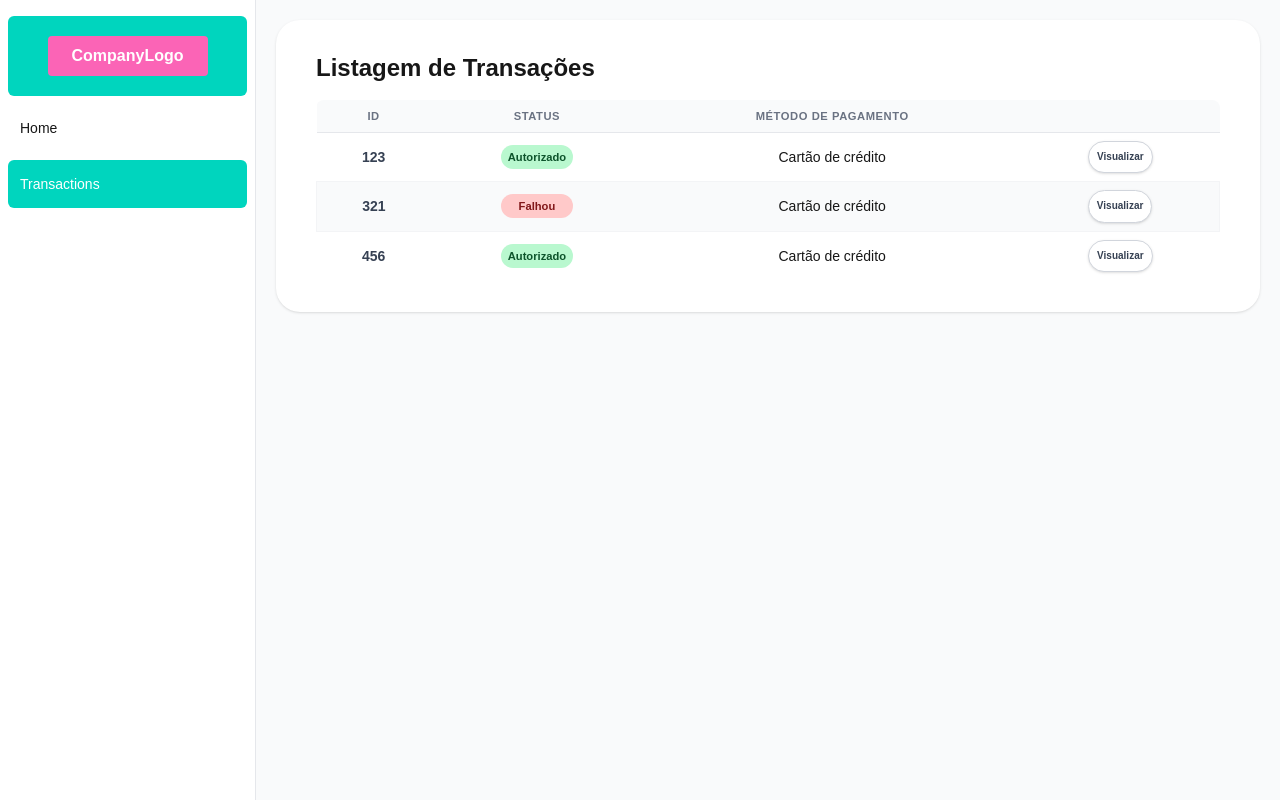
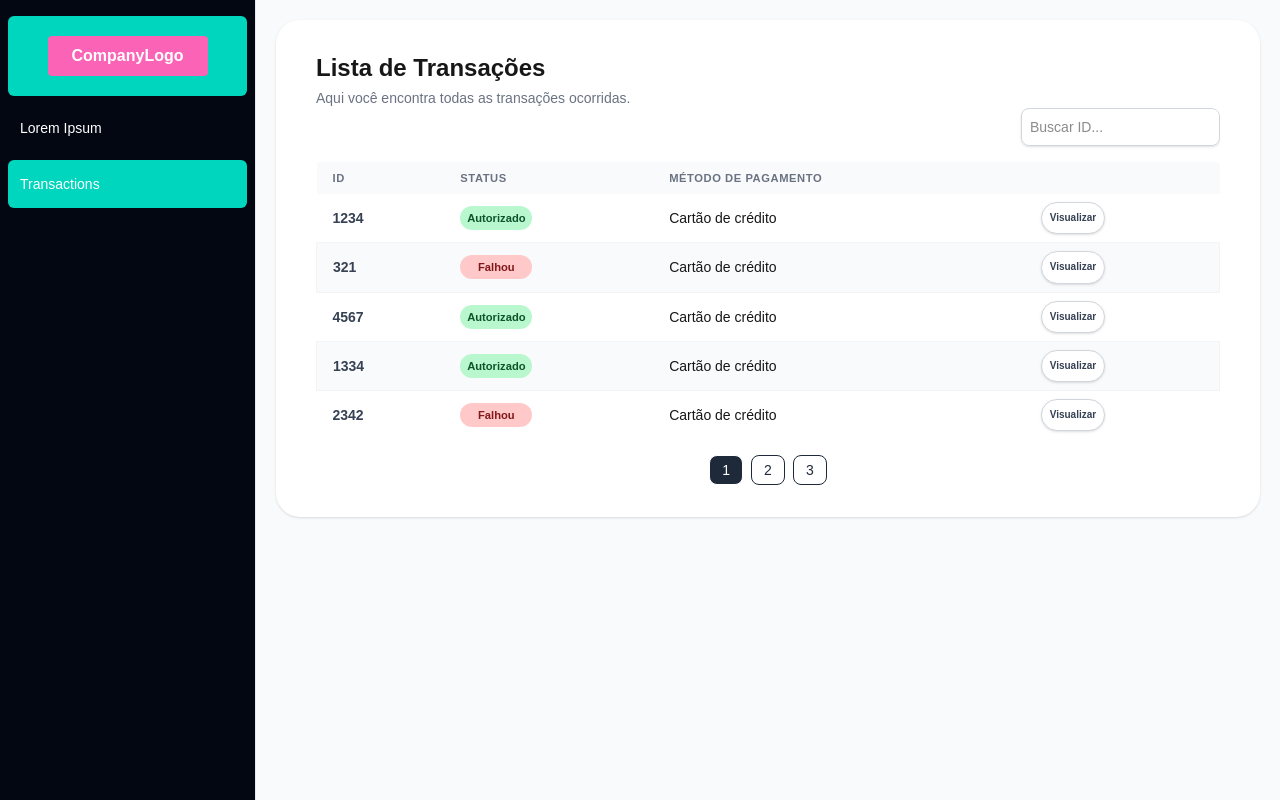
Before and after one commit to JulianaVelasques/e-commerce-challenge, a Next.js app: page /dashboard/transactions in a window 1280 px wide. Built offline with nearby package versions, Linux system fonts and the light colour scheme.

Commit message:
feat(transaction list): add search and pagination to transactionTable and improve some components UI.

```diff
--- a/app/dashboard/transactions/page.tsx
+++ b/app/dashboard/transactions/page.tsx
@@ -35,8 +35,11 @@ export default function TransactionsPage() {
   );
 
   return (
-    <div className='px-10 py-8 overflow-hidden shadow rounded-3xl bg-white'>
-      <h1 className='text-2xl font-bold mb-4'>Listagem de Transações</h1>
+    <div className='px-10 py-8 overflow-hidden shadow rounded-3xl bg-white relative'>
+      <h1 className='text-2xl font-bold mb-1'>Lista de Transações</h1>
+      <p className='text-sm text-gray-500'>
+        Aqui você encontra todas as transações ocorridas.
+      </p>
       {loading ? (
         <p>Carregando...</p>
       ) : (
--- a/components/dashboard/navLink.tsx
+++ b/components/dashboard/navLink.tsx
@@ -2,7 +2,7 @@ import Link from 'next/link';
 import { usePathname } from 'next/navigation';
 
 const links = [
-  { name: 'Home', href: '/dashboard' },
+  { name: 'Lorem Ipsum', href: '' },
   { name: 'Transactions', href: '/dashboard/transactions' },
 ];
 
--- a/components/dashboard/sidebar.tsx
+++ b/components/dashboard/sidebar.tsx
@@ -3,12 +3,12 @@ import NavLinks from './navLink';
 
 const SideBar = () => {
   return (
-    <div className='flex h-full flex-col px-3 py-4 border-gray-200 shadow-2xl border-r-1 md:px-2'>
+    <div className='flex h-full flex-col px-3 py-4 border-gray-200 text-white shadow-2xl border-r-1 bg-gray-950 md:px-2'>
       <Link
         className='flex h-10 mb-2 items-center justify-center rounded-md bg-teal-400 p-4 md:h-20'
-        href='/'
+        href='/transactions'
       >
-        <p className='bg-pink-400 text-center text-white font-bold md:w-40 rounded p-2'>
+        <p className='bg-pink-400 text-center font-bold md:w-40 rounded p-2'>
           CompanyLogo
         </p>
       </Link>
--- a/components/dashboard/transactionTable.tsx
+++ b/components/dashboard/transactionTable.tsx
@@ -1,5 +1,6 @@
 'use client';
 
+import { useState } from 'react';
 import Link from 'next/link';
 import TransactionStatus from '@/components/dashboard/status';
 
@@ -16,37 +17,65 @@ interface TransactionsTableProps {
 export default function TransactionsTable({
   transactions,
 }: TransactionsTableProps) {
+  const [searchTerm, setSearchTerm] = useState('');
+  const [currentPage, setCurrentPage] = useState(1);
+  const itemsPerPage = 5;
+
+  // Filtra as transações pelo termo de busca
+  const filteredTransactions = transactions.filter((transaction) =>
+    transaction.id.toLowerCase().includes(searchTerm.toLowerCase())
+  );
+
+  // Paginação
+  const totalPages = Math.ceil(filteredTransactions.length / itemsPerPage);
+  const paginatedTransactions = filteredTransactions.slice(
+    (currentPage - 1) * itemsPerPage,
+    currentPage * itemsPerPage
+  );
+
   return (
     <div className='overflow-x-auto rounded-lg text-sm'>
-      <table className='min-w-full divide-y divide-gray-200'>
+      {/* Barra de busca */}
+      <div className='flex justify-end mb-4'>
+        <input
+          type='text'
+          placeholder='Buscar ID...'
+          className='p-2 border border-gray-300 rounded-lg shadow-sm'
+          value={searchTerm}
+          onChange={(e) => setSearchTerm(e.target.value)}
+        />
+      </div>
+
+      {/* Tabela */}
+      <table className='min-w-full'>
         <thead className='bg-gray-50 font-semibold text-[0.7rem]'>
           <tr>
-            <th className='px-4 py-2 text-center tracking-wider text-gray-500 uppercase'>
+            <th className='px-4 py-2 text-left tracking-wider text-gray-500 uppercase rounded-tl'>
               ID
             </th>
-            <th className='px-4 py-2 text-center tracking-wider text-gray-500 uppercase'>
+            <th className='px-4 py-2 text-left tracking-wider text-gray-500 uppercase'>
               Status
             </th>
-            <th className='px-4 py-2 text-center tracking-wider text-gray-500 uppercase'>
+            <th className='px-4 py-2 text-left tracking-wider text-gray-500 uppercase'>
               Método de Pagamento
             </th>
-            <th className='px-4 py-2 text-center tracking-wider text-gray-500 uppercase'></th>
+            <th className='px-4 py-2 text-left tracking-wider text-gray-500 uppercase rounded-tr'></th>
           </tr>
         </thead>
         <tbody>
-          {transactions.map((transaction) => (
+          {paginatedTransactions.map((transaction) => (
             <tr
               key={transaction.id}
               className='even:bg-gray-50 odd:bg-white even:border even:border-gray-100'
             >
-              <td className='px-4 py-2 text-center font-semibold text-gray-700'>
+              <td className='px-4 py-2 text-left font-semibold text-gray-700'>
                 {transaction.id}
               </td>
-              <td className='px-4 py-2 text-center'>
+              <td className='px-4 py-2 text-left'>
                 <TransactionStatus status={transaction.status} />
               </td>
-              <td className='px-4 py-2 text-center'>Cartão de crédito</td>
-              <td className='px-4 py-2 text-center'>
+              <td className='px-4 py-2 text-left'>Cartão de crédito</td>
+              <td className='px-4 py-2 text-left'>
                 <Link href={`/dashboard/transactions/${transaction.id}`}>
                   <button className='bg-white border text-gray-700 border-gray-300 rounded-full p-2 shadow-sm text-[10px] font-bold cursor-pointer hover:bg-gray-100'>
                     Visualizar
@@ -57,6 +86,23 @@ export default function TransactionsTable({
           ))}
         </tbody>
       </table>
+
+      {/* Paginação */}
+      <div className='flex justify-center mt-4 space-x-2'>
+        {Array.from({ length: totalPages }, (_, index) => (
+          <button
+            key={index}
+            className={`px-3 py-1 border rounded-lg cursor-pointer ${
+              currentPage === index + 1
+                ? 'bg-gray-800 text-white'
+                : 'bg-white text-gray-800'
+            }`}
+            onClick={() => setCurrentPage(index + 1)}
+          >
+            {index + 1}
+          </button>
+        ))}
+      </div>
     </div>
   );
 }
--- a/mocks/transactions.ts
+++ b/mocks/transactions.ts
@@ -1,6 +1,6 @@
 export const transactions = [
   {
-    id: '123',
+    id: '1234',
     status: 'authorized',
     amount: 1500,
     customer: {
@@ -61,7 +61,7 @@ export const transactions = [
     },
   },
   {
-    id: '456',
+    id: '4567',
     status: 'authorized',
     amount: 150,
     customer: {
@@ -89,4 +89,248 @@ export const transactions = [
       },
     },
   },
+  {
+    id: '1334',
+    status: 'authorized',
+    amount: 150,
+    customer: {
+      firstName: 'Fernando',
+      lastName: 'Santos',
+      document: { type: 'cpf', number: '123.456.789-00' },
+      address: {
+        city: 'Curitiba',
+        street: 'Rua das Flores',
+        number: '123',
+        country: 'Brasil',
+        state: 'PR',
+        neighborhood: 'Centro',
+      },
+    },
+    items: [{ name: 'Produto D', quantity: 1, amount: 150 }],
+    paymentMethod: {
+      type: 'card',
+      card: {
+        firstDigits: '1234',
+        lastDigits: '5678',
+        holderName: 'Fernando Santos',
+        expirationDate: '12/2028',
+        installments: 1,
+      },
+    },
+  },
+  {
+    id: '2342',
+    status: 'failed',
+    amount: 150,
+    customer: {
+      firstName: 'Fernando',
+      lastName: 'Santos',
+      document: { type: 'cpf', number: '123.456.789-00' },
+      address: {
+        city: 'Curitiba',
+        street: 'Rua das Flores',
+        number: '123',
+        country: 'Brasil',
+        state: 'PR',
+        neighborhood: 'Centro',
+      },
+    },
+    items: [
+      { name: 'Produto D', quantity: 1, amount: 150 },
+      { name: 'Produto B', quantity: 1, amount: 150 },
+      { name: 'Produto C', quantity: 1, amount: 150 },
+    ],
+    paymentMethod: {
+      type: 'card',
+      card: {
+        firstDigits: '1234',
+        lastDigits: '5678',
+        holderName: 'Fernando Santos',
+        expirationDate: '12/2028',
+        installments: 1,
+      },
+    },
+  },
+  {
+    id: '8901',
+    status: 'authorized',
+    amount: 150,
+    customer: {
+      firstName: 'Fernando',
+      lastName: 'Santos',
+      document: { type: 'cpf', number: '123.456.789-00' },
+      address: {
+        city: 'Curitiba',
+        street: 'Rua das Flores',
+        number: '123',
+        country: 'Brasil',
+        state: 'PR',
+        neighborhood: 'Centro',
+      },
+    },
+    items: [{ name: 'Produto D', quantity: 1, amount: 150 }],
+    paymentMethod: {
+      type: 'card',
+      card: {
+        firstDigits: '1234',
+        lastDigits: '5678',
+        holderName: 'Fernando Santos',
+        expirationDate: '12/2028',
+        installments: 1,
+      },
+    },
+  },
+  {
+    id: '9026',
+    status: 'failed',
+    amount: 150,
+    customer: {
+      firstName: 'Fernando',
+      lastName: 'Santos',
+      document: { type: 'cpf', number: '123.456.789-00' },
+      address: {
+        city: 'Curitiba',
+        street: 'Rua das Flores',
+        number: '123',
+        country: 'Brasil',
+        state: 'PR',
+        neighborhood: 'Centro',
+      },
+    },
+    items: [{ name: 'Produto D', quantity: 1, amount: 150 }],
+    paymentMethod: {
+      type: 'card',
+      card: {
+        firstDigits: '1234',
+        lastDigits: '5678',
+        holderName: 'Fernando Santos',
+        expirationDate: '12/2028',
+        installments: 1,
+      },
+    },
+  },
+  {
+    id: '5656',
+    status: 'authorized',
+    amount: 150,
+    customer: {
+      firstName: 'Fernando',
+      lastName: 'Santos',
+      document: { type: 'cpf', number: '123.456.789-00' },
+      address: {
+        city: 'Curitiba',
+        street: 'Rua das Flores',
+        number: '123',
+        country: 'Brasil',
+        state: 'PR',
+        neighborhood: 'Centro',
+      },
+    },
+    items: [
+      { name: 'Produto D', quantity: 1, amount: 150 },
+      { name: 'Produto B', quantity: 1, amount: 150 },
+      { name: 'Produto C', quantity: 1, amount: 150 },
+    ],
+    paymentMethod: {
+      type: 'card',
+      card: {
+        firstDigits: '1234',
+        lastDigits: '5678',
+        holderName: 'Fernando Santos',
+        expirationDate: '12/2028',
+        installments: 1,
+      },
+    },
+  },
+  {
+    id: '812',
+    status: 'authorized',
+    amount: 150,
+    customer: {
+      firstName: 'Fernando',
+      lastName: 'Santos',
+      document: { type: 'cpf', number: '123.456.789-00' },
+      address: {
+        city: 'Curitiba',
+        street: 'Rua das Flores',
+        number: '123',
+        country: 'Brasil',
+        state: 'PR',
+        neighborhood: 'Centro',
+      },
+    },
+    items: [{ name: 'Produto D', quantity: 1, amount: 150 }],
+    paymentMethod: {
+      type: 'card',
+      card: {
+        firstDigits: '1234',
+        lastDigits: '5678',
+        holderName: 'Fernando Santos',
+        expirationDate: '12/2028',
+        installments: 1,
+      },
+    },
+  },
+  {
+    id: '9018',
+    status: 'authorized',
+    amount: 150,
+    customer: {
+      firstName: 'Fernando',
+      lastName: 'Santos',
+      document: { type: 'cpf', number: '123.456.789-00' },
+      address: {
+        city: 'Curitiba',
+        street: 'Rua das Flores',
+        number: '123',
+        country: 'Brasil',
+        state: 'PR',
+        neighborhood: 'Centro',
+      },
+    },
+    items: [{ name: 'Produto D', quantity: 1, amount: 150 }],
+    paymentMethod: {
+      type: 'card',
+      card: {
+        firstDigits: '1234',
+        lastDigits: '5678',
+        holderName: 'Fernando Santos',
+        expirationDate: '12/2028',
+        installments: 1,
+      },
+    },
+  },
+  {
+    id: '5346',
+    status: 'authorized',
+    amount: 150,
+    customer: {
+      firstName: 'Fernando',
+      lastName: 'Santos',
+      document: { type: 'cpf', number: '123.456.789-00' },
+      address: {
+        city: 'Curitiba',
+        street: 'Rua das Flores',
+        number: '123',
+        country: 'Brasil',
+        state: 'PR',
+        neighborhood: 'Centro',
+      },
+    },
+    items: [
+      { name: 'Produto D', quantity: 1, amount: 150 },
+      { name: 'Produto B', quantity: 1, amount: 150 },
+      { name: 'Produto C', quantity: 1, amount: 150 },
+    ],
+    paymentMethod: {
+      type: 'card',
+      card: {
+        firstDigits: '1234',
+        lastDigits: '5678',
+        holderName: 'Fernando Santos',
+        expirationDate: '12/2028',
+        installments: 1,
+      },
+    },
+  },
 ];
```
